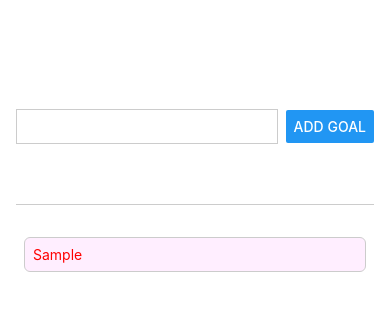
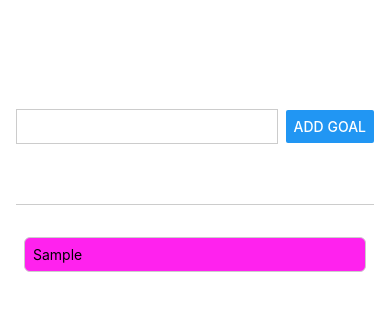
Before and after one commit to Jaazmeyn/goal-app, a React Native app: screen / in a window 390 px wide. Both pictures are taken after typing "Sample" into the empty fields and a click on the button "ADD GOAL". Shown: the top 310 px of the page. Built offline with nearby package versions, Linux system fonts and the light colour scheme.

Commit message:
styling onpress feedback ios & android

```diff
--- a/components/GoalItem.js
+++ b/components/GoalItem.js
@@ -2,11 +2,15 @@ import { StyleSheet, View, Text, Pressable } from "react-native";
 
 function GoalItem(props){
     return  (
-        <Pressable onPress={props.onDeleteItem.bind(this, props.id)}>
-            <View style={styles.goalItem}>
+        <View style={styles.goalItem}>
+            <Pressable
+                android_ripple={{color: '#dddddd'}}
+                onPress={props.onDeleteItem.bind(this, props.id)}
+                style={({pressed}) => pressed && styles.pressedItem} //object destructuring otherwise PressData.pressed but used {} provided by Pressable
+                >
                 <Text style={styles.goaltext}>{props.text}</Text>
-            </View>
-        </Pressable>
+            </Pressable>
+        </View>
     )
 }
 
@@ -15,14 +19,18 @@ export default GoalItem;
 const styles = StyleSheet.create({
         goalItem: {
             margin: 8,
-            padding: 8,
             borderRadius: 6,
             borderWidth: 1,
             borderColor: '#cccccc',
-            backgroundColor: '#fef',
+            backgroundColor: '#f2ef',
+          },
+          pressedItem: {
+            opacity: 0.5
           },
           goaltext: {
-            color: 'red',
+            color: 'black',
+            padding: 8,
+
           }
     }
 )
```
